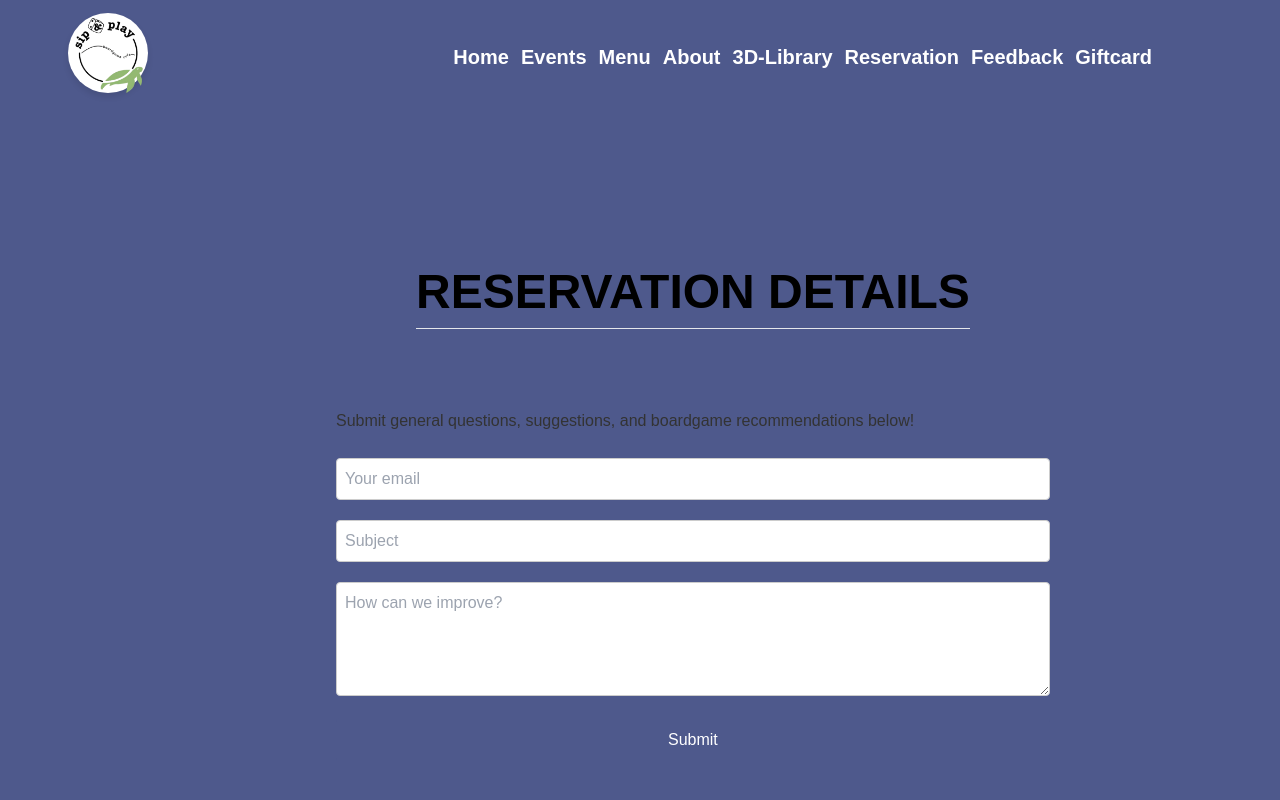
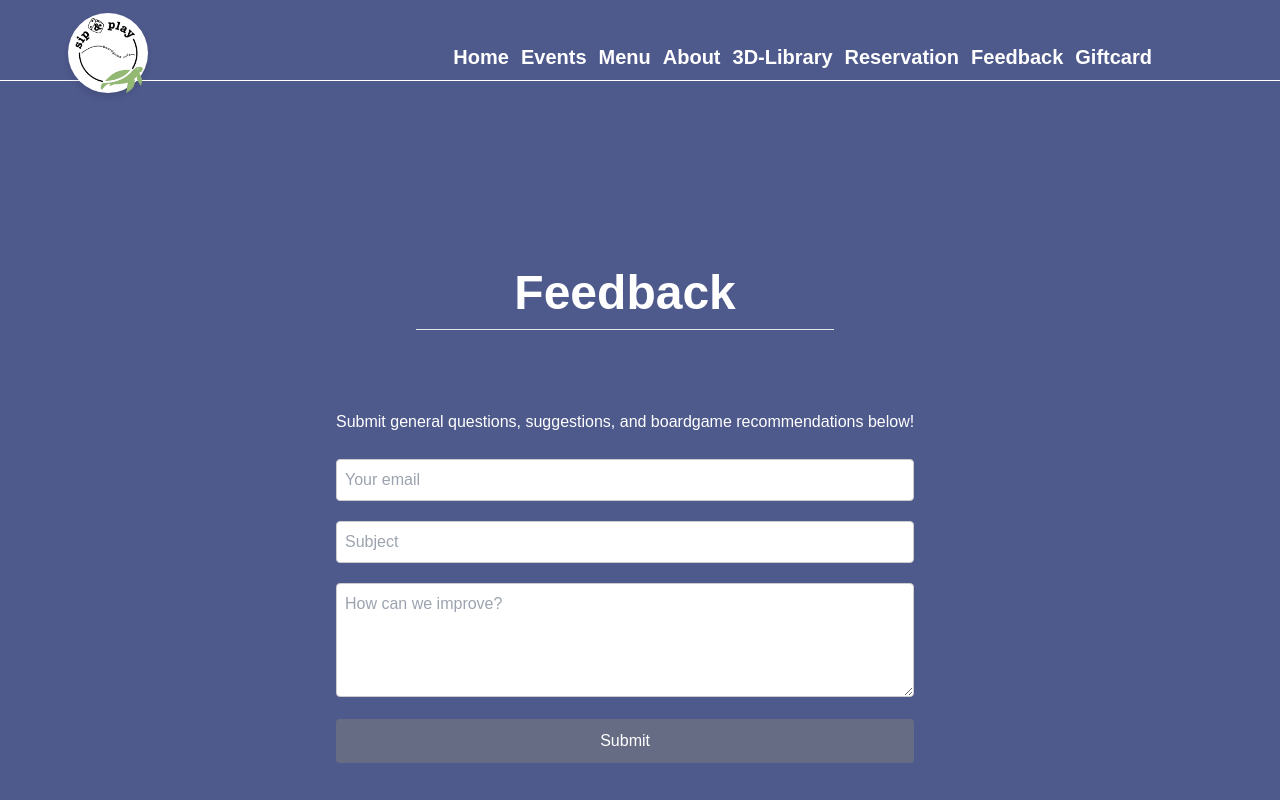
Before and after one commit to AMPerez04/CodedexHackathon, a React (Create React App) app: page /feedback in a window 1280 px wide. Shown: the top 800 px of the page. Built offline with nearby package versions, Linux system fonts and the light colour scheme.

Commit message:
chore: Update styling in Feedback component

```diff
--- a/src/App.js
+++ b/src/App.js
@@ -75,7 +75,7 @@ function App() {
 					</ul>
 				</nav>
 			</div>
-
+			<div style={{ borderBottom: '1px solid white' }}></div>
 			<Routes>
 				<Route exact path="/" element={<Home />} />
 				<Route path="/calendar" element={<EventCalendar />} />
--- a/src/pages/Feedback.css
+++ b/src/pages/Feedback.css
@@ -16,6 +16,7 @@
     justify-content: center;
     text-align: center;
     align-self: center;
+    color: white;
   }
 
   .feedback-form {
@@ -27,6 +28,7 @@
 
   .form-group {
     margin-bottom: 15px;
+    color: black;
   }
 
   .form-group label {
@@ -48,7 +50,7 @@
     padding: 10px 20px;
     font-size: 16px;
     cursor: pointer;
-    background-color: #4E598C;
+    background-color: #80808080 ;
     color: #fff;
     border: none;
     border-radius: 4px;
@@ -60,3 +62,6 @@
   .end{
     text-align: center;
   }
+  .tex{
+    color: white;
+  }
--- a/src/pages/Feedback.js
+++ b/src/pages/Feedback.js
@@ -6,8 +6,8 @@ function Feedback() {
           {/* feedback*/}
           <div className='section'>
             <div>
-              <h1 className='res'>RESERVATION DETAILS</h1>
-              <p>Submit general questions, suggestions, and boardgame recommendations below!</p>
+              <h1 className='res'>Feedback</h1>
+              <p className='tex'>Submit general questions, suggestions, and boardgame recommendations below!</p>
               <p>{ }</p>
               <form className="feedback-form">
               <div className="form-group">
```
